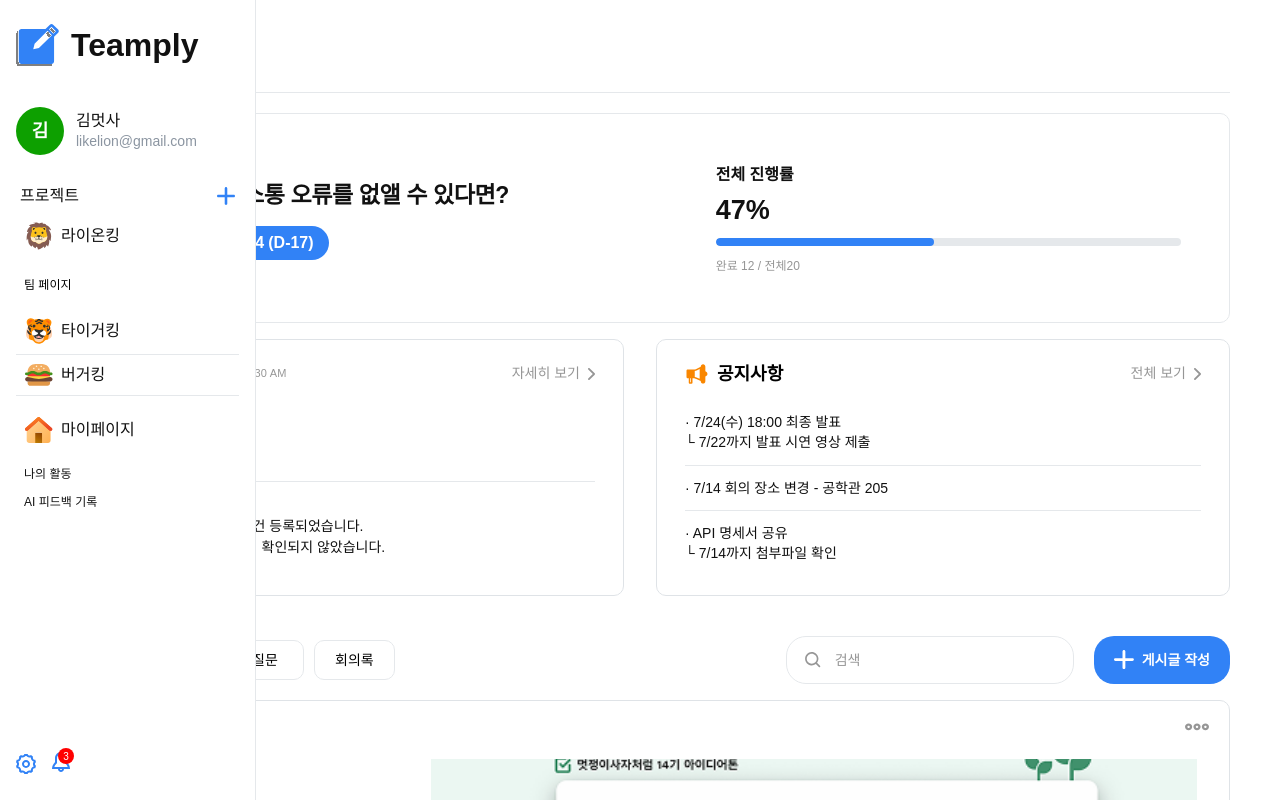
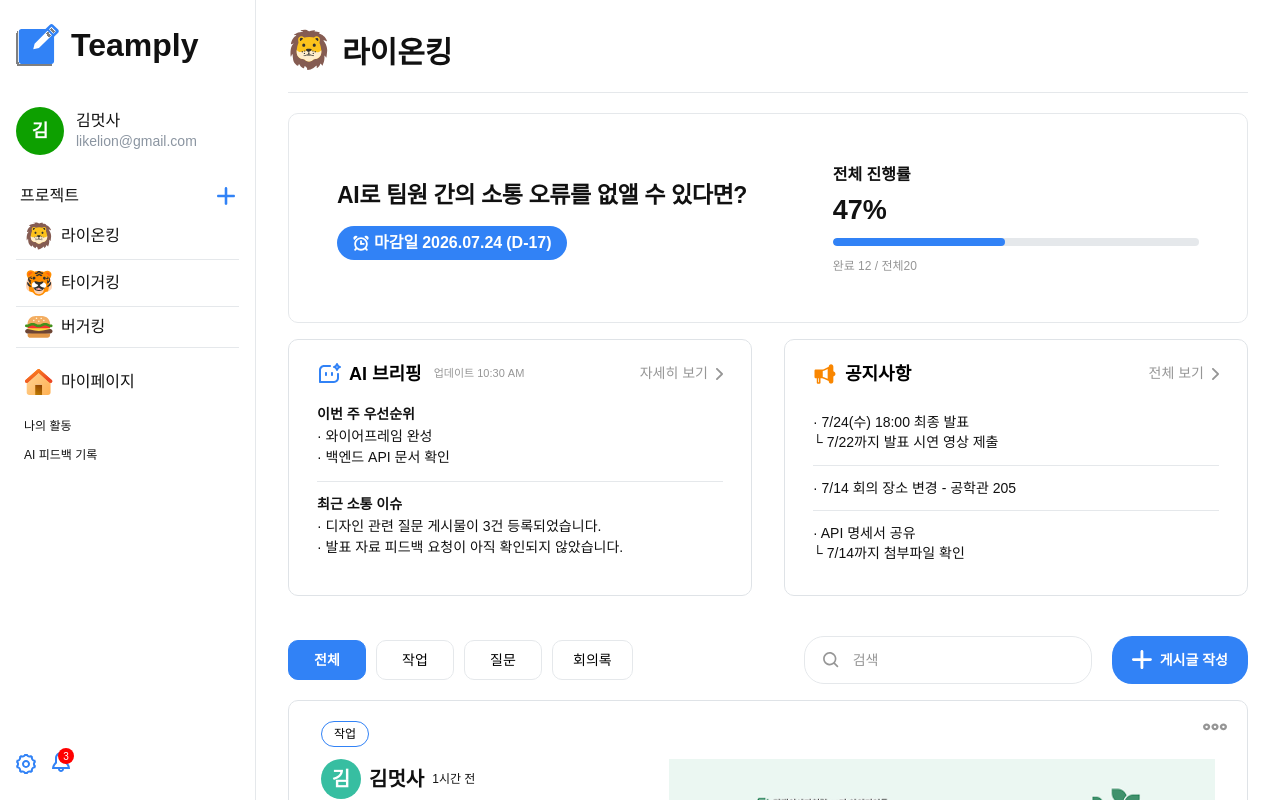
Before and after one commit to SMU-LikeLion-14th-LionKing/LionKing-FE, a Next.js app: page /main in a window 1280 px wide. Built offline with nearby package versions, Linux system fonts and the light colour scheme; a web font is replaced by a local one.

Commit message:
feat: 사이드바 효과 수정 및 링크 추가

```diff
--- a/src/app/dashboard/page.jsx
+++ b/src/app/dashboard/page.jsx
@@ -3,9 +3,11 @@ import DashboardPosts from "@/components/Posts/DashboardPosts";
 
 export default function DashboardPage() {
   return (
-    <div className="flex min-h-screen bg-white">
+    <div className="min-h-screen bg-white">
       <Sidebar />
-      <DashboardPosts />
+      <main className="ml-64 min-h-screen">
+        <DashboardPosts />
+      </main>
     </div>
   );
 }
--- a/src/app/main/page.jsx
+++ b/src/app/main/page.jsx
@@ -503,7 +503,7 @@ export default function Home() {
       <div className="shrink-0">
         <Sidebar />
       </div>
-      <main className="min-w-0 flex-1 overflow-y-auto px-8 py-7">
+      <main className="ml-64 min-w-0 flex-1 overflow-y-auto px-8 py-7">
         <div className="mx-auto w-full max-w-[1180px]">
           <ProjectOverview />
           <div className="mt-10">
--- a/src/app/posts/[id]/page.jsx
+++ b/src/app/posts/[id]/page.jsx
@@ -2,5 +2,12 @@ import Sidebar from "@/components/Sidebar/Sidebar";
 import PostDetail from "@/components/Posts/PostDetail";
 
 export default function PostDetailPage() {
-  return <div className="flex min-h-screen bg-white"><Sidebar /><PostDetail /></div>;
+  return (
+    <div className="min-h-screen bg-white">
+      <Sidebar />
+      <div className="ml-64 min-h-screen">
+        <PostDetail />
+      </div>
+    </div>
+  );
 }
--- a/src/components/Posts/VoteCreatePage.jsx
+++ b/src/components/Posts/VoteCreatePage.jsx
@@ -34,7 +34,7 @@ export default function VoteCreatePage() {
   };
 
   return (
-    <div className="flex min-h-screen bg-white"><Sidebar /><main className="min-w-0 flex-1 bg-white p-5 sm:p-8 lg:p-10"><div className="mx-auto w-full max-w-7xl"><div className="flex items-center gap-3"><Image src="/icons/Sidebar/lion.svg" alt="" width={45} height={45} /><h1 className="text-[36px] font-bold">라이온킹</h1></div>
+    <div className="flex min-h-screen bg-white"><Sidebar /><main className="ml-64 min-w-0 flex-1 bg-white p-5 sm:p-8 lg:p-10"><div className="mx-auto w-full max-w-7xl"><div className="flex items-center gap-3"><Image src="/icons/Sidebar/lion.svg" alt="" width={45} height={45} /><h1 className="text-[36px] font-bold">라이온킹</h1></div>
       <form className="mt-16 rounded-xl border border-gray-5 px-10 py-12" onSubmit={(event) => event.preventDefault()}><h2 className="text-2xl font-bold">투표 만들기</h2>
         <section className="mt-8"><h3 className="mb-6 text-2xl font-semibold">1. 투표 질문</h3><textarea value={question} onChange={(event) => setQuestion(event.target.value)} placeholder="어떤 내용에 대한 의견을 듣고 싶나요?" className="h-28 w-full resize-none rounded-lg border border-gray-5 p-5 outline-none placeholder:text-[20px] placeholder:font-medium placeholder:text-gray-2 focus:ring-2 focus:ring-primary" /></section>
         <section className="mt-8"><h3 className="mb-6 text-2xl font-semibold">2. 투표 방식</h3><button type="button" onClick={() => setMultiple((value) => !value)} className={`cursor-pointer rounded-lg border-2 px-6 py-4 ${multiple ? "border-primary bg-third" : "border-gray-5"}`}>복수 선택 {multiple ? "가능" : "불가능"}</button></section>
--- a/src/components/Sidebar/Sidebar.jsx
+++ b/src/components/Sidebar/Sidebar.jsx
@@ -1,6 +1,5 @@
 import UserProfile from "./UserProfile";
 import BottomMenu from "./BottomMenu";
-import Project from "./Project";
 import Team from "./Team";
 import MyPage from "./MyPage";
 import SidebarLogo from "./SidebarLogo";
@@ -10,7 +9,6 @@ export default function Sidebar({ activePage }) {
     <aside className="fixed inset-y-0 left-0 z-40 flex h-screen w-64 flex-col overflow-y-auto border-r border-gray-5 bg-white px-4 py-6">
       <SidebarLogo />
       <UserProfile />
-      <Project />
       <Team />
       <MyPage active={activePage === "mypage"} />
       <BottomMenu />
--- a/src/components/Sidebar/Team.jsx
+++ b/src/components/Sidebar/Team.jsx
@@ -1,17 +1,62 @@
-import SidebarItem from "./SidebarItem";
+"use client";
+
+import Image from "next/image";
+import Link from "next/link";
+
+const teams = [
+  { name: "라이온킹", icon: "/icons/Sidebar/lion.svg" },
+  { name: "타이거킹", icon: "/icons/Sidebar/tiger.svg" },
+  { name: "버거킹", icon: "/icons/Sidebar/burger.svg" },
+];
+
+function TeamItem({ name, icon }) {
+  return (
+    <div className="group border-b border-gray-5">
+      <Link
+        href="/main"
+        className="flex w-full items-center gap-2 border border-transparent px-2 py-2 group-hover:bg-gray-4"
+      >
+        <Image src={icon} alt="" width={28} height={28} />
+        <span className="text-base font-medium leading-none">{name}</span>
+      </Link>
+
+      <div className="max-h-0 overflow-hidden opacity-0 transition-all group-hover:max-h-10 group-hover:opacity-100 group-focus-within:max-h-10 group-focus-within:opacity-100">
+        <Link
+          href="/teammanagement"
+          className="block py-2 pl-12 text-sm text-gray-2 hover:bg-gray-4 hover:text-gray-1"
+        >
+          팀페이지
+        </Link>
+      </div>
+    </div>
+  );
+}
 
 export default function Team() {
   return (
-    <div className="mt-4">
-      <p className="mb-3 pl-2 text-xs font-normal leading-[172%] text-gray-1">
-        팀 페이지
-      </p>
+    <section className="mt-8">
+      <div className="mb-2 flex items-center justify-between px-1">
+        <h2 className="text-base font-medium leading-none">프로젝트</h2>
+        <button
+          type="button"
+          aria-label="프로젝트 추가"
+          className="flex h-[18px] w-[18px] items-center justify-center"
+        >
+          <Image
+            src="/icons/Sidebar/addTeam.svg"
+            alt=""
+            width={18}
+            height={18}
+          />
+        </button>
+      </div>
 
-      <SidebarItem title="타이거킹" icon="/icons/Sidebar/tiger.svg" />
-      <div className="border-b border-gray-5" />
-
-      <SidebarItem title="버거킹" icon="/icons/Sidebar/burger.svg" />
-      <div className="border-b border-gray-5" />
-    </div>
+      {teams.map((team) => (
+        <TeamItem
+          key={team.name}
+          {...team}
+        />
+      ))}
+    </section>
   );
 }
--- a/src/components/TeamManagement/TeamManagementLayout.jsx
+++ b/src/components/TeamManagement/TeamManagementLayout.jsx
@@ -8,7 +8,7 @@ export default function TeamManagementLayout() {
   return (
     <main className="min-w-0 flex-1 bg-white p-4 sm:p-6 lg:p-8">
       <div className="mx-auto w-full max-w-6xl">
-        <h1 className="mb-6 flex items-center gap-2 text-3xl font-bold sm:text-[36px]"><Image src="/icons/Sidebar/lion.svg" alt="라이온킹" width={40} height={40} />라이온킹</h1>
+        <h1 className="mb-6 flex items-center gap-2 text-3xl font-bold sm:text-[36px]"><Image src="/icons/Sidebar/lion.svg" alt="" width={40} height={40} />라이온킹</h1>
         <CalendarSection />
         <div className="mt-6 grid gap-6 lg:grid-cols-2">
           <div className="space-y-5"><WorkspaceSection /><MemberSection /></div>
```
Also changed, not shown: src/components/Posts/PostCreatePage.jsx (+1 -1 lines).
